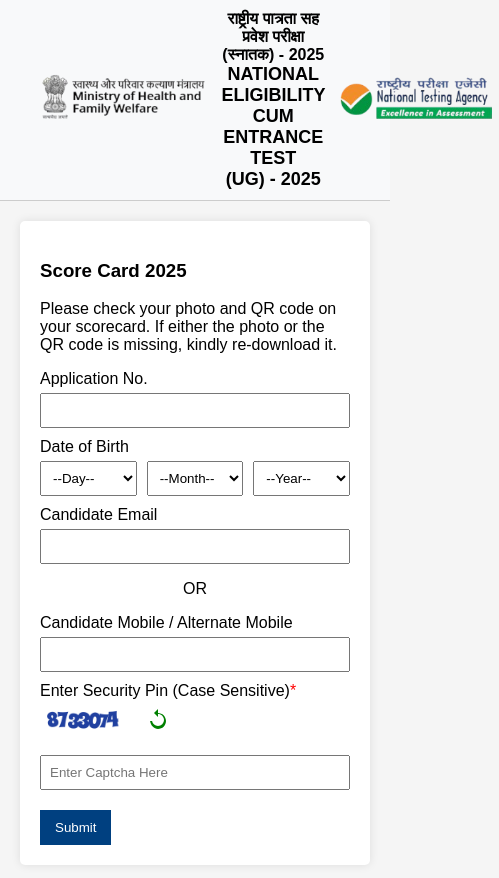
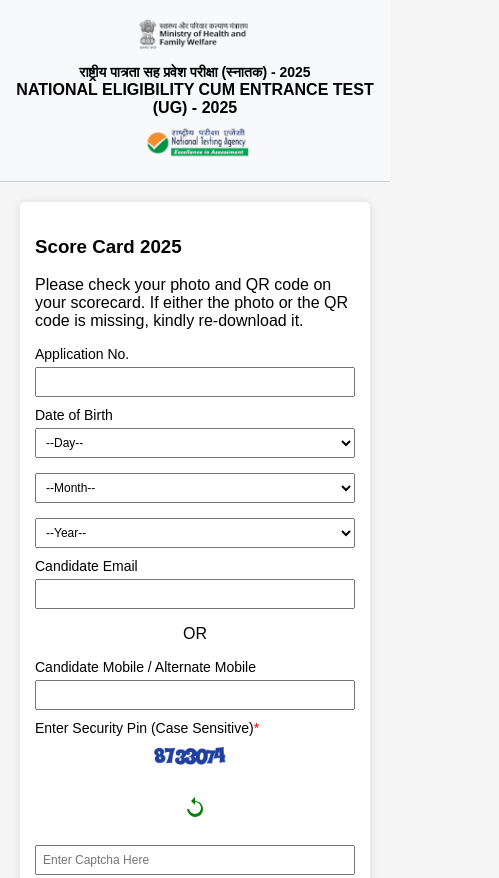
Before and after one commit to NEET-NTA-2025/NTA-NEET2025.gov.in, a plain HTML site: page index.html in a window 390 px wide. Shown: the top 878 px of the page, 499 px wide, since content can reach past the window. Drawn offline with Linux system fonts and the light colour scheme.

Commit message:
index.html

```diff
--- a/index.html
+++ b/index.html
@@ -2,6 +2,7 @@
 <html lang="en">
 <head>
   <meta charset="UTF-8">
+  <meta name="viewport" content="width=device-width, initial-scale=1.0">
   <title>NEET (UG) – 2025 Score Card</title>
   <style>
     body {
@@ -30,12 +31,14 @@
     label {
       display: block;
       margin-top: 10px;
+      font-size: 16px;
     }
     input, select {
       width: 100%;
       padding: 8px;
       margin-top: 5px;
       box-sizing: border-box;
+      font-size: 14px;
     }
     button {
       margin-top: 20px;
@@ -44,6 +47,8 @@
       color: white;
       border: none;
       cursor: pointer;
+      width: 100%;
+      font-size: 16px;
     }
     button:hover {
       background-color: #003366;
@@ -53,11 +58,37 @@
       padding: 10px;
       background-color: #eee;
       margin-top: 20px;
+      font-size: 14px;
     }
     #result-image {
       display: none; /* Initially hidden */
       margin-top: 20px;
       text-align: center;
+    }
+    /* Header styling */
+    .header-container {
+      display: flex;
+      justify-content: space-between;
+      align-items: center;
+      padding: 10px 20px;
+      background-color: #f8f9fa;
+      border-bottom: 1px solid #ccc;
+    }
+    .header-container img {
+      height: 60px;
+    }
+    .header-text {
+      text-align: center;
+    }
+    .header-text div {
+      font-weight: bold;
+      font-family: Arial, sans-serif;
+    }
+    .header-text .hindi {
+      font-size: 16px;
+    }
+    .header-text .english {
+      font-size: 18px;
     }
     /* Loading screen styles */
     #loading-screen {
@@ -102,6 +133,65 @@
       align-items: center;
       justify-content: center;
     }
+    /* Mobile responsiveness */
+    @media (max-width: 768px) {
+      .header-container {
+        flex-direction: column;
+        padding: 10px;
+      }
+      .header-container img {
+        height: 40px;
+        margin: 5px 0;
+      }
+      .header-text .hindi {
+        font-size: 14px;
+      }
+      .header-text .english {
+        font-size: 16px;
+      }
+      form {
+        padding: 15px;
+        max-width: 100%;
+      }
+      label {
+        font-size: 14px;
+      }
+      input, select {
+        font-size: 12px;
+        padding: 6px;
+      }
+      button {
+        font-size: 14px;
+        padding: 8px;
+      }
+      .dob-container {
+        flex-direction: column;
+        gap: 5px;
+      }
+      .captcha-container {
+        flex-direction: column;
+        align-items: flex-start;
+      }
+      .captcha-container img, .captcha-container svg {
+        margin-bottom: 10px;
+      }
+      .result-container {
+        flex-direction: column;
+      }
+      .result-container object {
+        width: 100%;
+        height: 300px;
+      }
+      .download-btn {
+        margin-left: 0;
+        margin-top: 10px;
+        width: 100%;
+        text-align: center;
+      }
+      footer {
+        font-size: 12px;
+      }
+    }
   </style>
 </head>
 <body>
@@ -111,21 +201,21 @@
   </div>
 
   <!-- NEET 2025 Header -->
-  <div style="display: flex; justify-content: space-between; align-items: center; padding: 10px 30px; background-color: #f8f9fa; border-bottom: 1px solid #ccc;">
+  <div class="header-container">
     <!-- Left Logo -->
     <div>
-      <img src="banner-left.png" alt="Ministry of Health and Family Welfare" style="height: 60px;">
+      <img src="banner-left.png" alt="Ministry of Health and Family Welfare">
     </div>
 
     <!-- Center Text -->
-    <div style="text-align: center;">
-      <div style="font-weight: bold; font-size: 16px; font-family: Arial, sans-serif;">राष्ट्रीय पात्रता सह प्रवेश परीक्षा (स्नातक) - 2025</div>
-      <div style="font-weight: bold; font-size: 18px; font-family: Arial, sans-serif;">NATIONAL ELIGIBILITY CUM ENTRANCE TEST<br>(UG) - 2025</div>
+    <div class="header-text">
+      <div class="hindi">राष्ट्रीय पात्रता सह प्रवेश परीक्षा (स्नातक) - 2025</div>
+      <div class="english">NATIONAL ELIGIBILITY CUM ENTRANCE TEST<br>(UG) - 2025</div>
     </div>
 
     <!-- Right Logo -->
     <div>
-      <img src="banner-right.png" alt="National Testing Agency" style="height: 60px;">
+      <img src="banner-right.png" alt="National Testing Agency">
     </div>
   </div>
 
@@ -136,7 +226,7 @@
       <label for="appNo">Application No.</label>
       <input type="text" id="appNo" name="appNo" required>
       <label for="dob">Date of Birth</label>
-      <div style="display: flex; gap: 10px;">
+      <div class="dob-container" style="display: flex; gap: 10px;">
         <select name="day" id="day" required>
           <option value="">--Day--</option>
           <option value="01">01</option>
@@ -254,7 +344,7 @@
       <label for="mobile">Candidate Mobile / Alternate Mobile</label>
       <input type="tel" id="mobile" name="mobile">
       <label for="captcha">Enter Security Pin (Case Sensitive)<span style="color:red;">*</span></label>
-      <div style="display: flex; align-items: center; gap: 10px; flex-wrap: wrap;">
+      <div class="captcha-container" style="display: flex; align-items: center; gap: 10px; flex-wrap: wrap;">
         <!-- Simulated captcha image -->
         <img src="captcha.png" alt="captcha" style="height: 40px;">
         <!-- Simulated refresh icon -->
```
